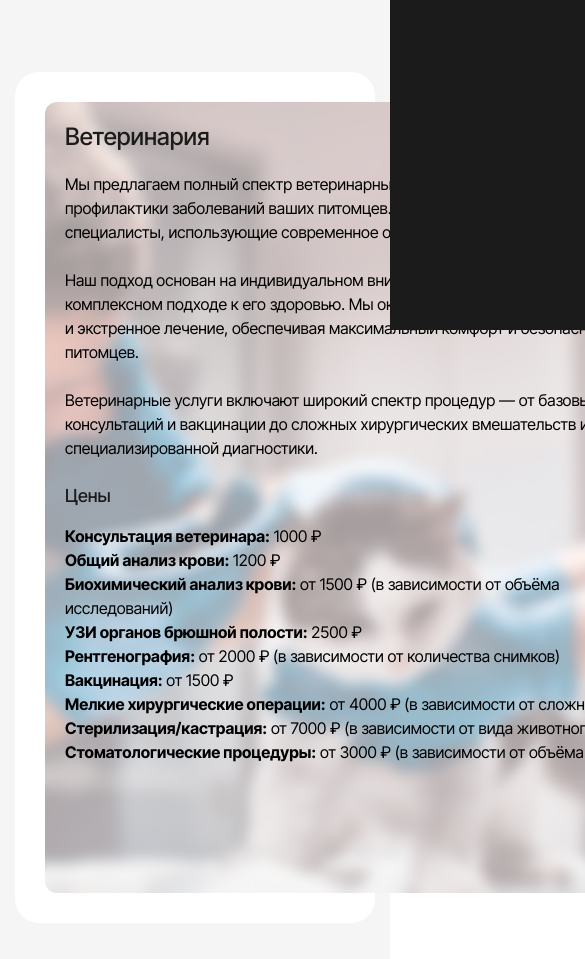
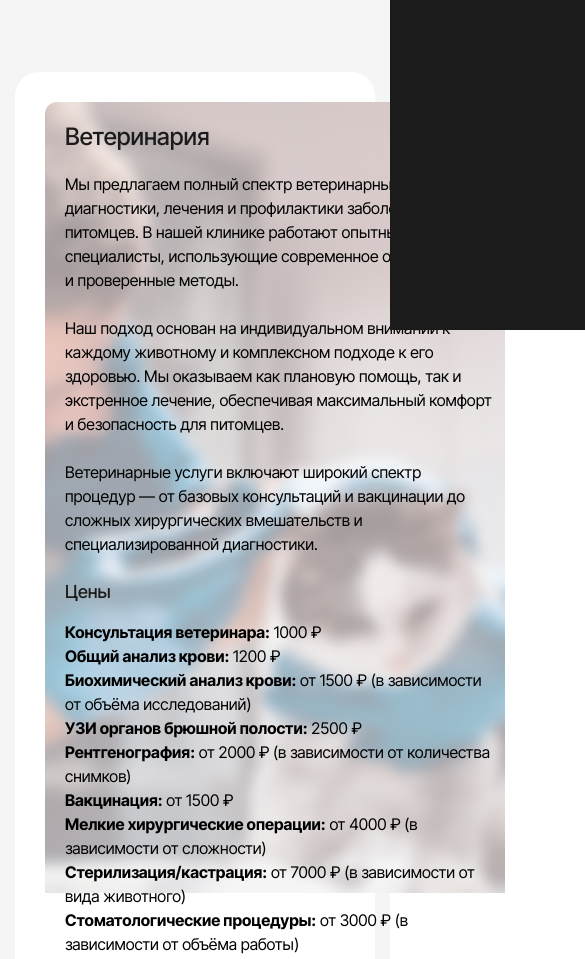
Before and after one commit to AkagisWhiteComet/vetcare, a plain HTML site: page services.html in a window 390 px wide. Shown: the part 514-1473 px from the top of the page, 585 px wide, since content can reach past the window. Drawn offline with Linux system fonts and the light colour scheme.

Commit message:
Update services.css

```diff
--- a/styles/blocks/services.css
+++ b/styles/blocks/services.css
@@ -84,3 +84,25 @@
 .slide-text.active {
 	display: block;
 }
+
+
+
+@media (max-width: 567px) {
+	.services__body {
+		flex-direction: column;
+		gap: 30px;
+	}
+
+	.services__content-card {
+		width: 450px;
+	}
+
+	.slide-text {
+		width: 430px;
+	}
+
+	#imageContainer {
+		width: 460px;
+		height: 962px;
+	}
+}
```
